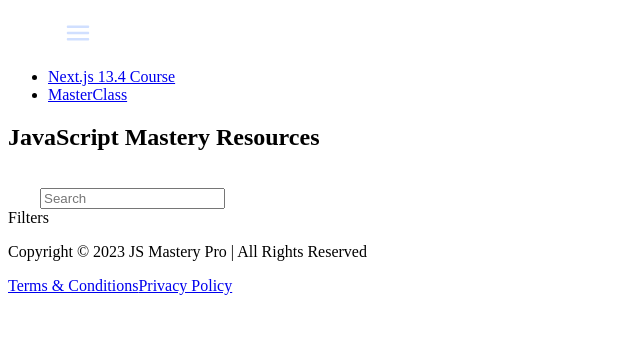
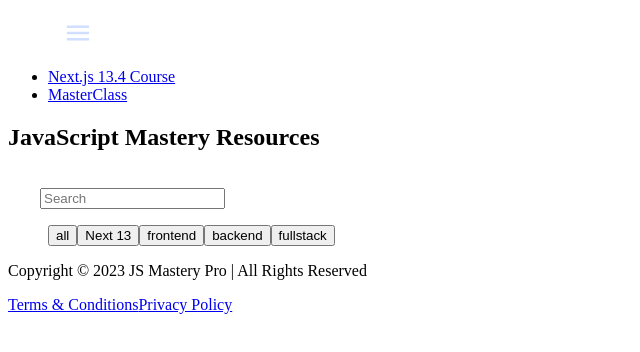
Before and after one commit to Sammy970/Javascript-Mastery-Website, a Next.js app: page / in a window 1280 px wide. Shown: the top 352 px of the page, without its empty margins (0-640 px from the left). Built offline with nearby package versions, Linux system fonts and the light colour scheme.

Commit message:
Done UI for Filters

```diff
--- a/app/(root)/(home)/page.tsx
+++ b/app/(root)/(home)/page.tsx
@@ -1,3 +1,4 @@
+import Filters from "@/components/Filters";
 import SearchForm from "@/components/SearchForm";
 import React from "react";
 
@@ -13,7 +14,7 @@
         <SearchForm />
       </section>
 
-      Filters
+      <Filters />
     </main>
   );
 };
--- /dev/null
+++ b/components/Filters.tsx
@@ -0,0 +1,30 @@
+"use client";
+
+import { useState } from "react";
+
+const links = ["all", "Next 13", "frontend", "backend", "fullstack"];
+
+const Filters = () => {
+  const [active, setActive] = useState("");
+
+  const handleFilter = (link: string) => {
+    setActive(link);
+  };
+
+  return (
+    <ul className="text-white-800 body-text no-scrollbar flex w-full max-w-full gap-2 overflow-auto py-12 sm:max-w-2xl">
+      {links.map((link) => (
+        <button
+          key={link}
+          onClick={() => handleFilter(link)}
+          className={`${active === link ? "gradient_blue-purple" : ""}
+          whitespace-nowrap rounded-lg px-8 py-2.5 capitalize`}
+        >
+          {link}
+        </button>
+      ))}
+    </ul>
+  );
+};
+
+export default Filters;
```
